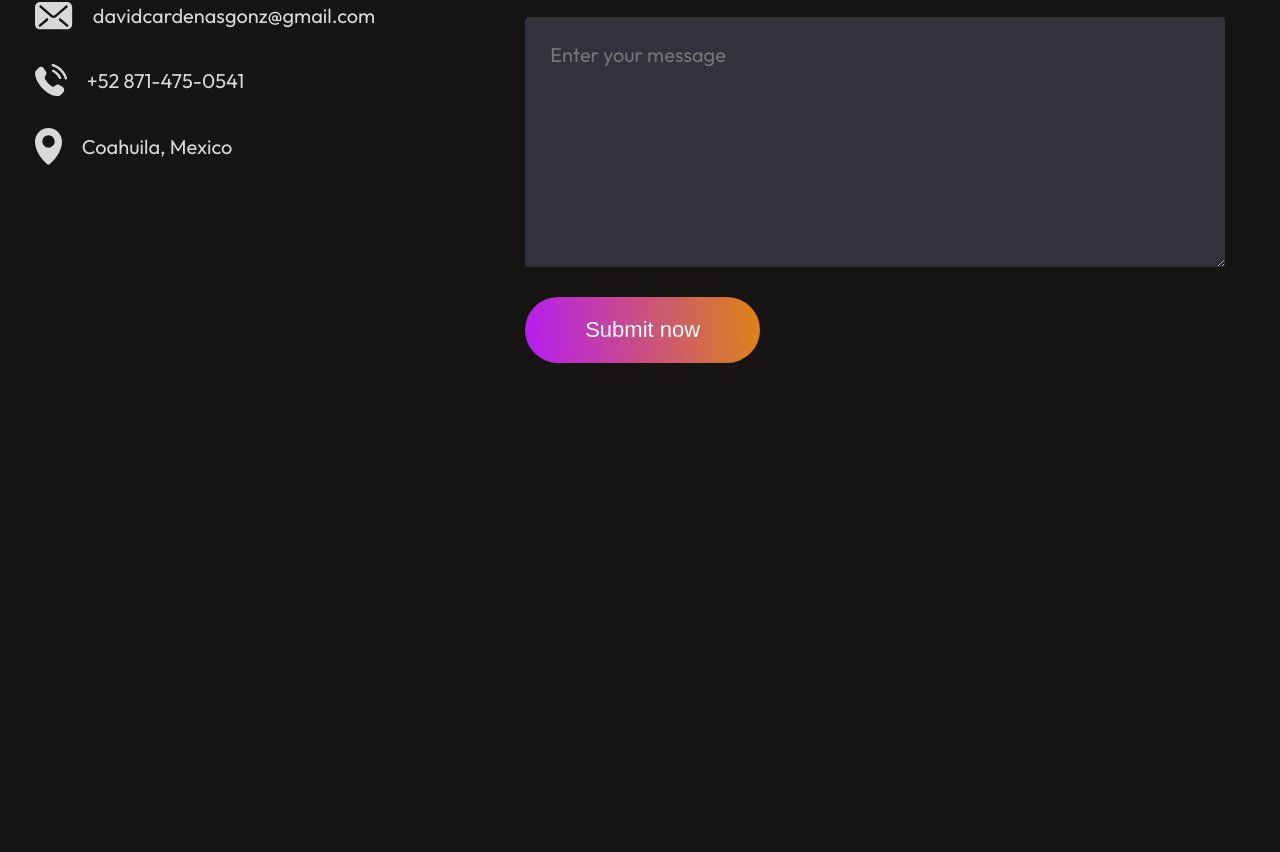
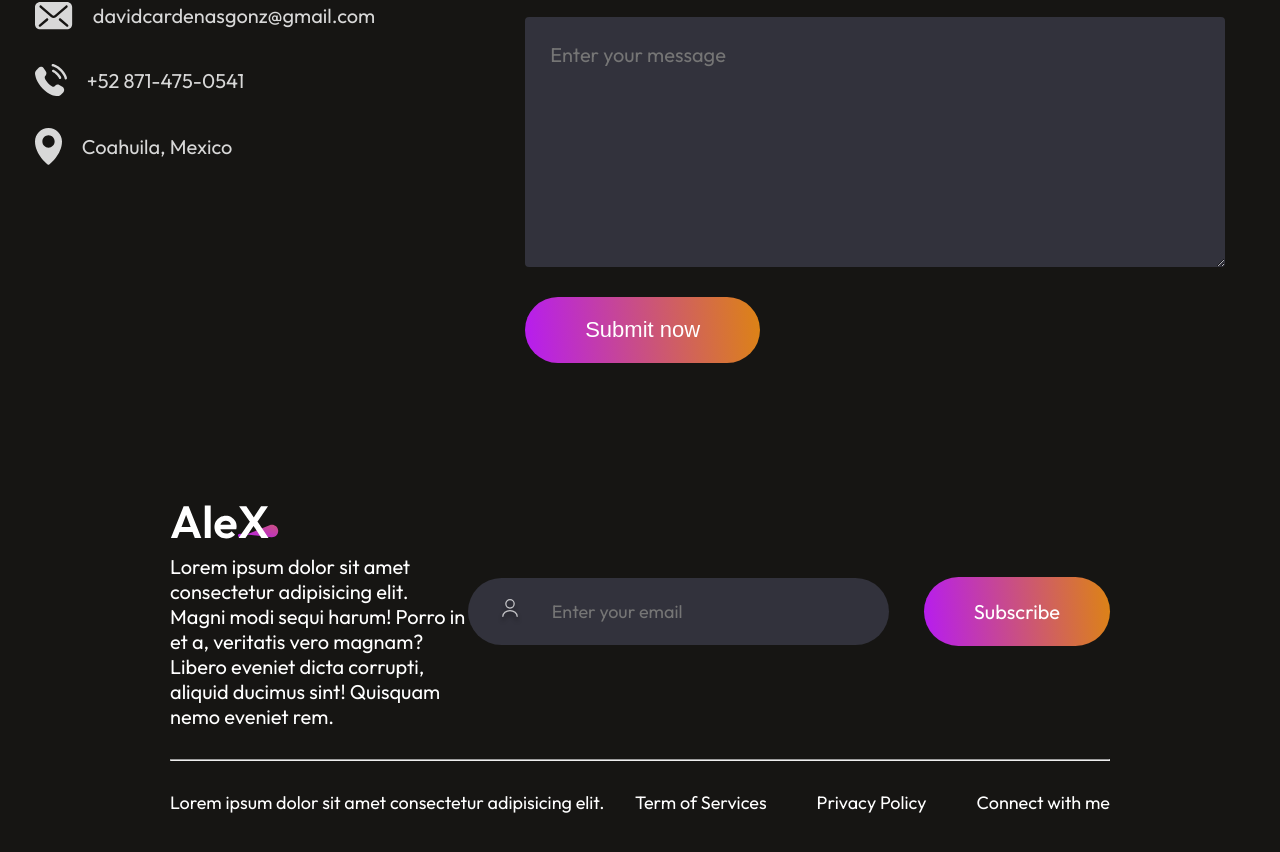
Before and after one commit to DavidCarG/Portfolio, a React (Vite) app: page / in a window 1280 px wide. Shown: the part 5897-6749 px from the top of the page. Before the commit the page ends 6310 px from the top, so only its background shows below. Built offline with nearby package versions, Linux system fonts and the light colour scheme.

Commit message:
Create the initial version of the footer

```diff
--- a/src/App.jsx
+++ b/src/App.jsx
@@ -1,6 +1,7 @@
 import React from "react";
 import About from "./components/About/About";
 import Contact from "./components/Contact/Contact";
+import Footer from "./components/Footer/Footer";
 import Hero from "./components/Hero/Hero";
 import MyWork from "./components/MyWork/MyWork";
 import Navbar from "./components/Navbar/Navbar";
@@ -15,6 +16,7 @@ const App = () => {
       <Services />
       <MyWork />
       <Contact />
+      <Footer />
     </div>
   );
 };
--- /dev/null
+++ b/src/components/Footer/Footer.css
@@ -0,0 +1,70 @@
+.footer {
+  margin: 50px 170px;
+  display: flex;
+  flex-direction: column;
+  gap: 30px;
+}
+
+.footer-top {
+  display: flex;
+  justify-content: space-between;
+}
+
+.footer-top-left p {
+  font-size: 20px;
+  max-width: 400px;
+}
+
+.footer-top-right {
+  display: flex;
+  align-items: center;
+  gap: 35px;
+}
+
+.footer-email-input {
+  display: flex;
+  gap: 30px;
+  padding: 20px 30px;
+  border-radius: 50px;
+  background: #32323c;
+  padding-right: 80px;
+}
+
+.footer-email-input input {
+  outline: none;
+  border: none;
+  background: transparent;
+  color: #a0a0a0;
+  font-family: Outfit;
+  font-size: 18px;
+}
+
+.footer-subscribe {
+  font-size: 20px;
+  padding: 22px 50px;
+  border-radius: 50px;
+  background: linear-gradient(264deg, #df8908 -5.09%, #b415ff 106.28%);
+  cursor: pointer;
+  transition: all 0.3s;
+}
+
+.footer-bottom {
+  display: flex;
+  justify-content: space-between;
+  font-size: 18px;
+}
+
+.footer-bottom-right {
+  display: flex;
+  gap: 50px;
+  margin-bottom: 50px;
+}
+
+.footer-email-input:hover {
+  border: 2px solid white;
+}
+
+.footer-subscribe:hover {
+  transform: scale(1.1);
+  transition: all 0.3s;
+}
--- /dev/null
+++ b/src/components/Footer/Footer.jsx
@@ -0,0 +1,41 @@
+import React from "react";
+import "./Footer.css";
+import footer_logo from "../../assets/footer_logo.svg";
+import user_icon from "../../assets/user_icon.svg";
+
+const Footer = () => {
+  return (
+    <div className="footer">
+      <div className="footer-top">
+        <div className="footer-top-left">
+          <img src={footer_logo} alt="" />
+          <p>
+            Lorem ipsum dolor sit amet consectetur adipisicing elit. Magni modi
+            sequi harum! Porro in et a, veritatis vero magnam? Libero eveniet
+            dicta corrupti, aliquid ducimus sint! Quisquam nemo eveniet rem.
+          </p>
+        </div>
+        <div className="footer-top-right">
+          <div className="footer-email-input">
+            <img src={user_icon} alt="" />
+            <input type="email" placeholder="Enter your email" />
+          </div>
+          <div className="footer-subscribe">Subscribe</div>
+        </div>
+      </div>
+      <hr />
+      <div className="footer-bottom">
+        <div className="footer-bottom-left">
+          Lorem ipsum dolor sit amet consectetur adipisicing elit.
+        </div>
+        <div className="footer-bottom-right">
+          <p>Term of Services</p>
+          <p>Privacy Policy</p>
+          <p>Connect with me</p>
+        </div>
+      </div>
+    </div>
+  );
+};
+
+export default Footer;
```
